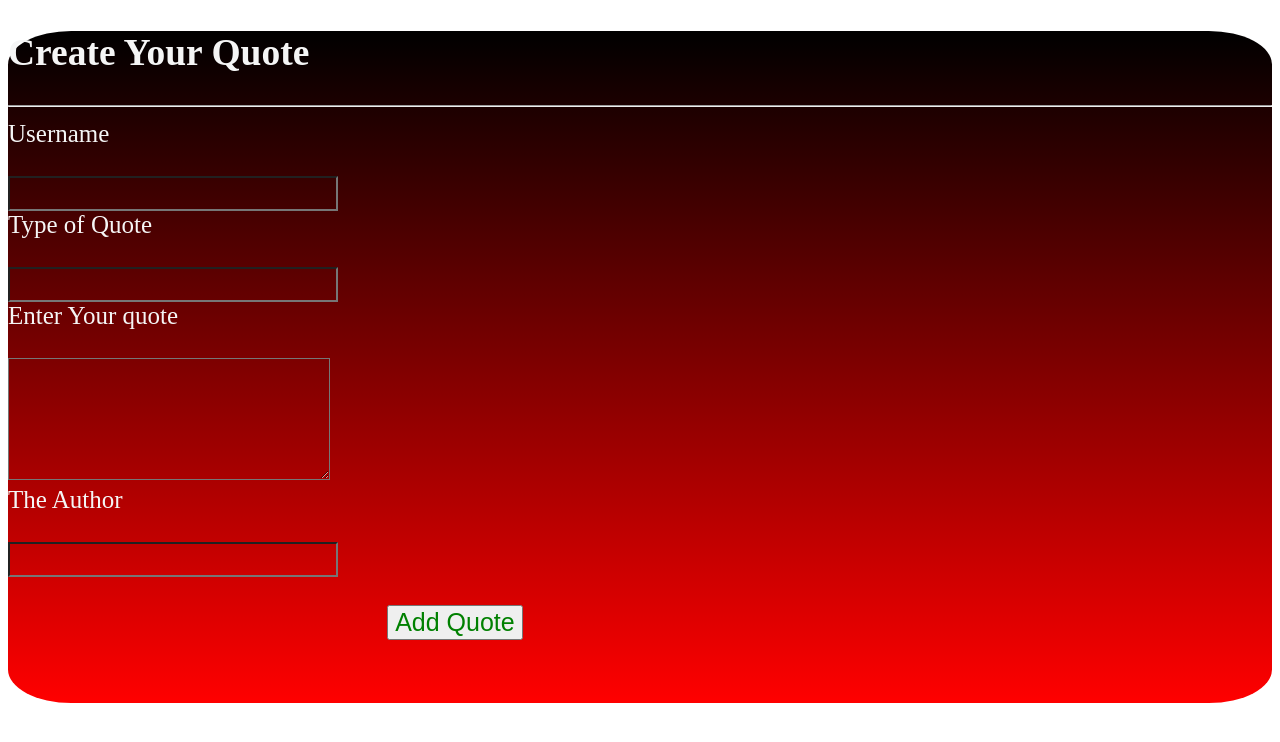
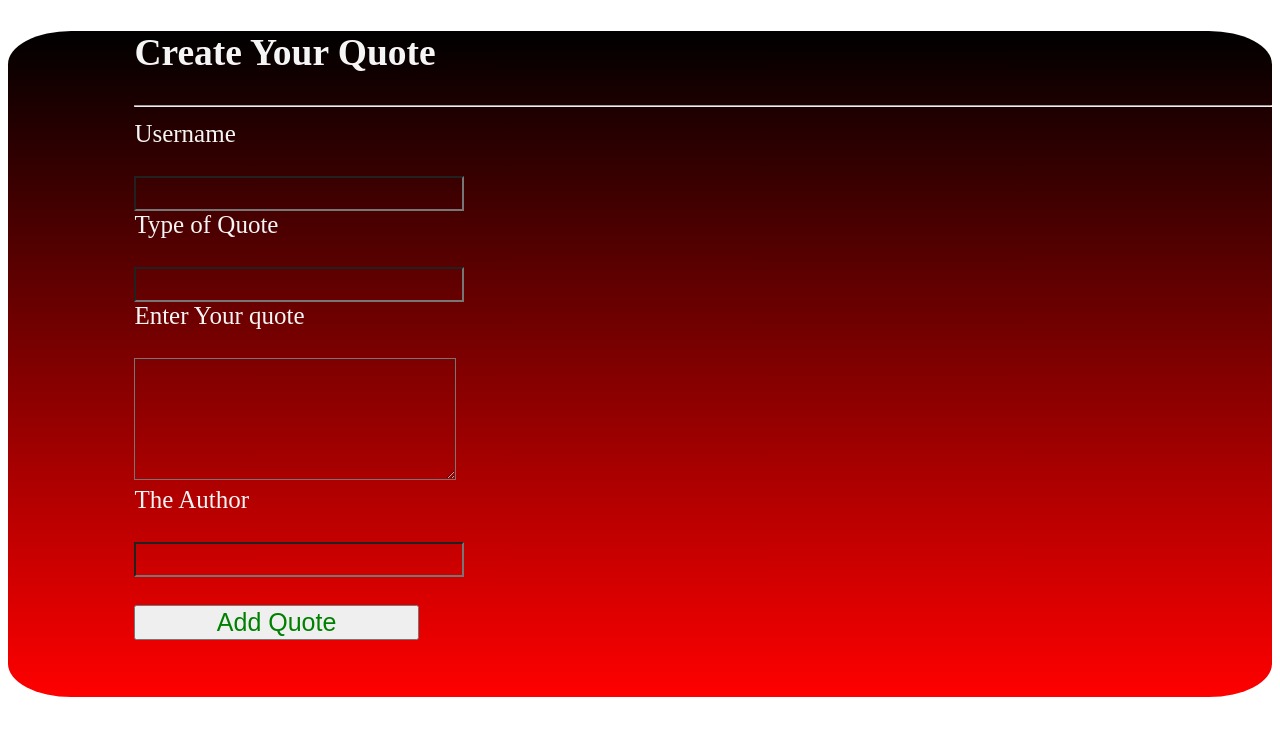
Before and after one commit to Serahwakaba/Quotes-Angular-Project, an Angular app: page / in a window 1280 px wide. Shown: the top 742 px of the page. Built offline with nearby package versions, Linux system fonts and the light colour scheme.

Commit message:
form2 commit

```diff
--- a/src/app/quotes-form/quotes-form.component.css
+++ b/src/app/quotes-form/quotes-form.component.css
@@ -6,6 +6,7 @@
     background-image: linear-gradient(black,red);
     border-radius: 5%;
     margin-bottom:10% ;
+    padding-left: 10%;
 }
 #poster{
     background: transparent;
@@ -32,6 +33,6 @@
     color:green;
     font-size: 25px;
     margin-bottom: 5%;
-    margin-left: 30%;
+    width:25%;
 
 }
```
